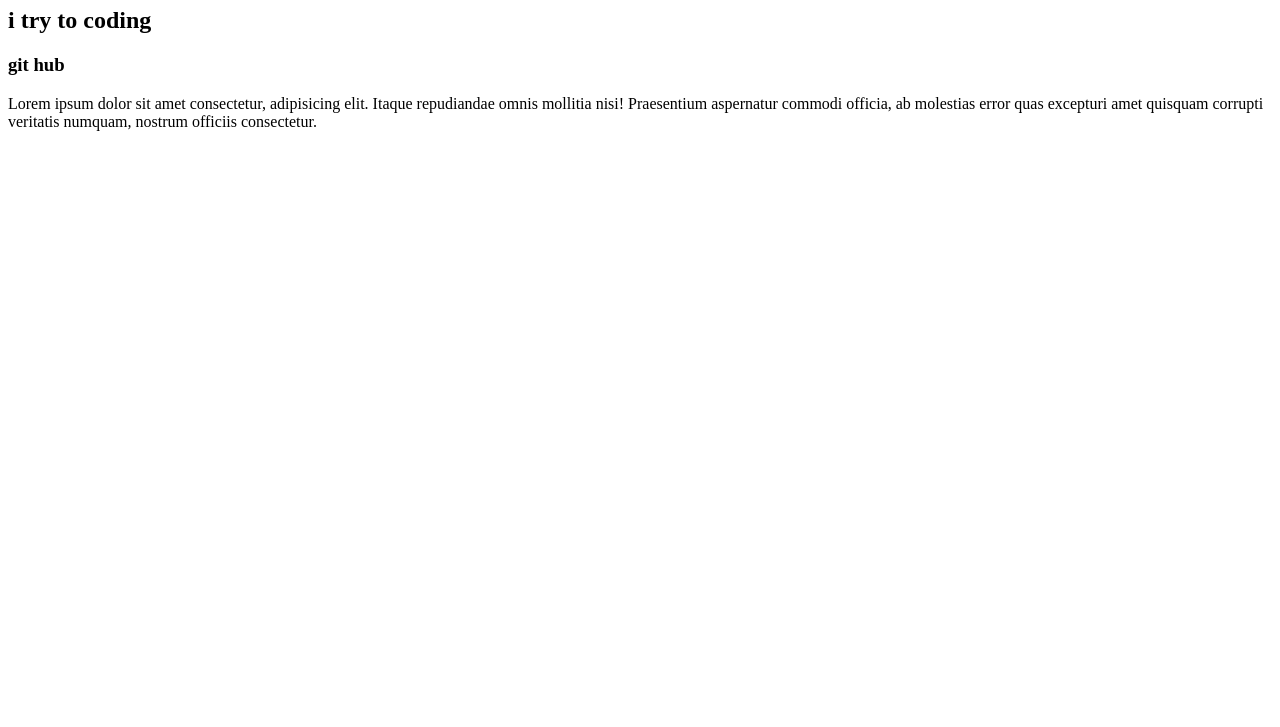
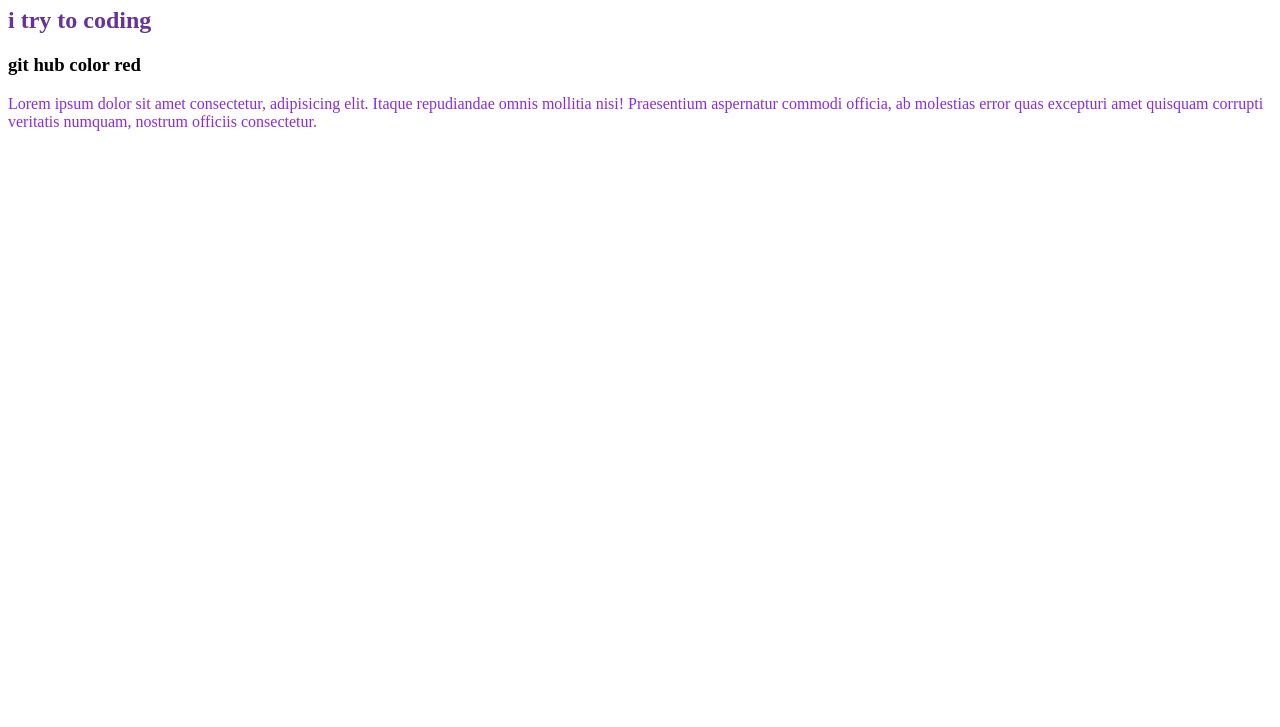
Before and after one commit to saifulrifat2002/my-second-repo, a plain HTML site: page index.html in a window 1280 px wide. Shown: the part 73-800 px from the top of the page. Drawn offline with Linux system fonts and the light colour scheme.

Commit message:
added new color

```diff
--- a/index.html
+++ b/index.html
@@ -11,7 +11,7 @@
 <body>
     <h1>git push second time</h1>
     <h2>i try to coding</h2>
-    <h3>git hub</h3>
+    <h3>git hub color red</h3>
     <p>Lorem ipsum dolor sit amet consectetur, adipisicing elit. Itaque repudiandae omnis mollitia nisi! Praesentium aspernatur commodi officia, ab molestias error quas excepturi amet quisquam corrupti veritatis numquam, nostrum officiis consectetur.</p>
 </body>
 
--- a/style.css
+++ b/style.css
@@ -0,0 +1,6 @@
+p{
+    color: blueviolet;
+}
+h2{
+    color: rebeccapurple;
+}
```
